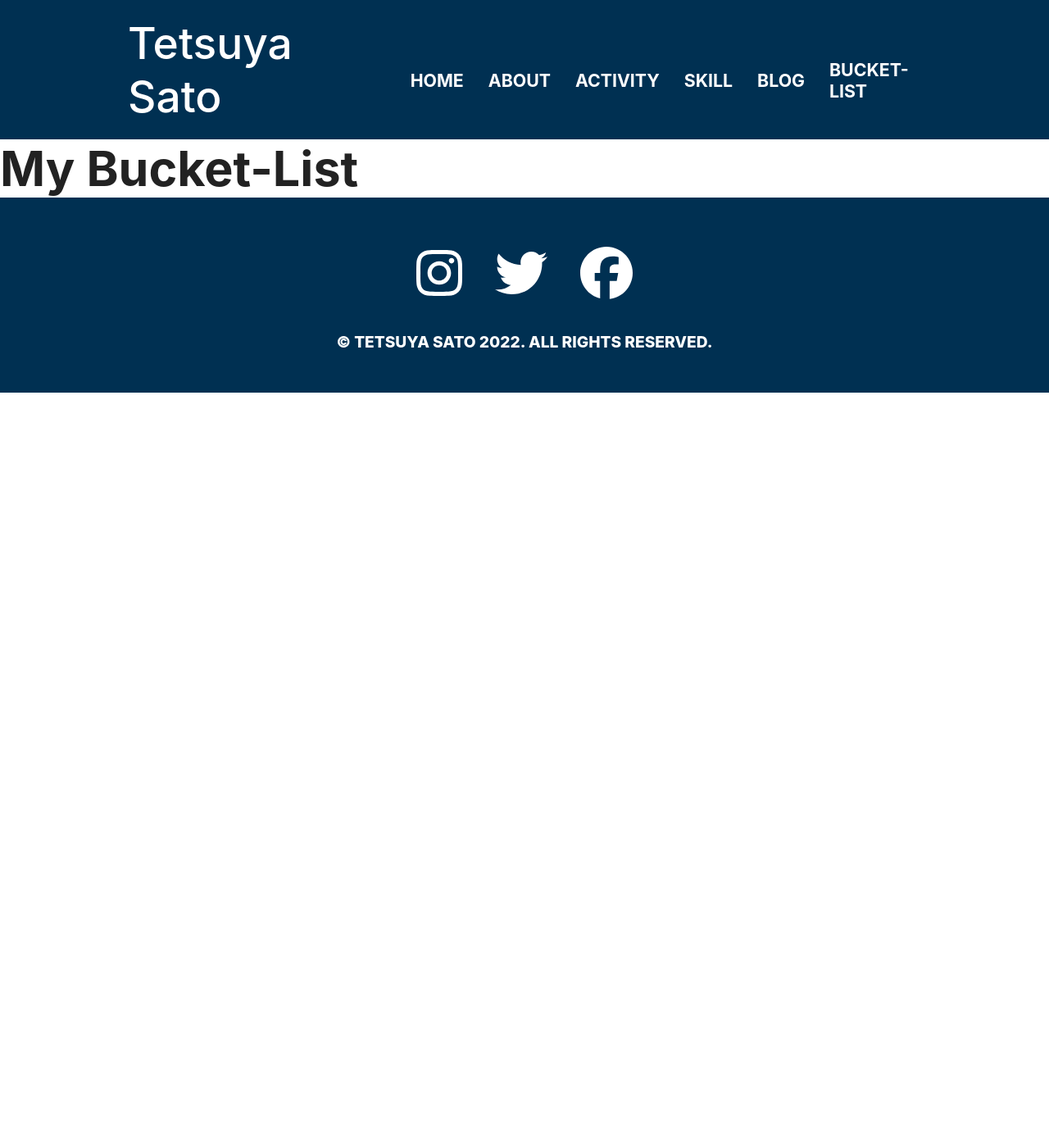
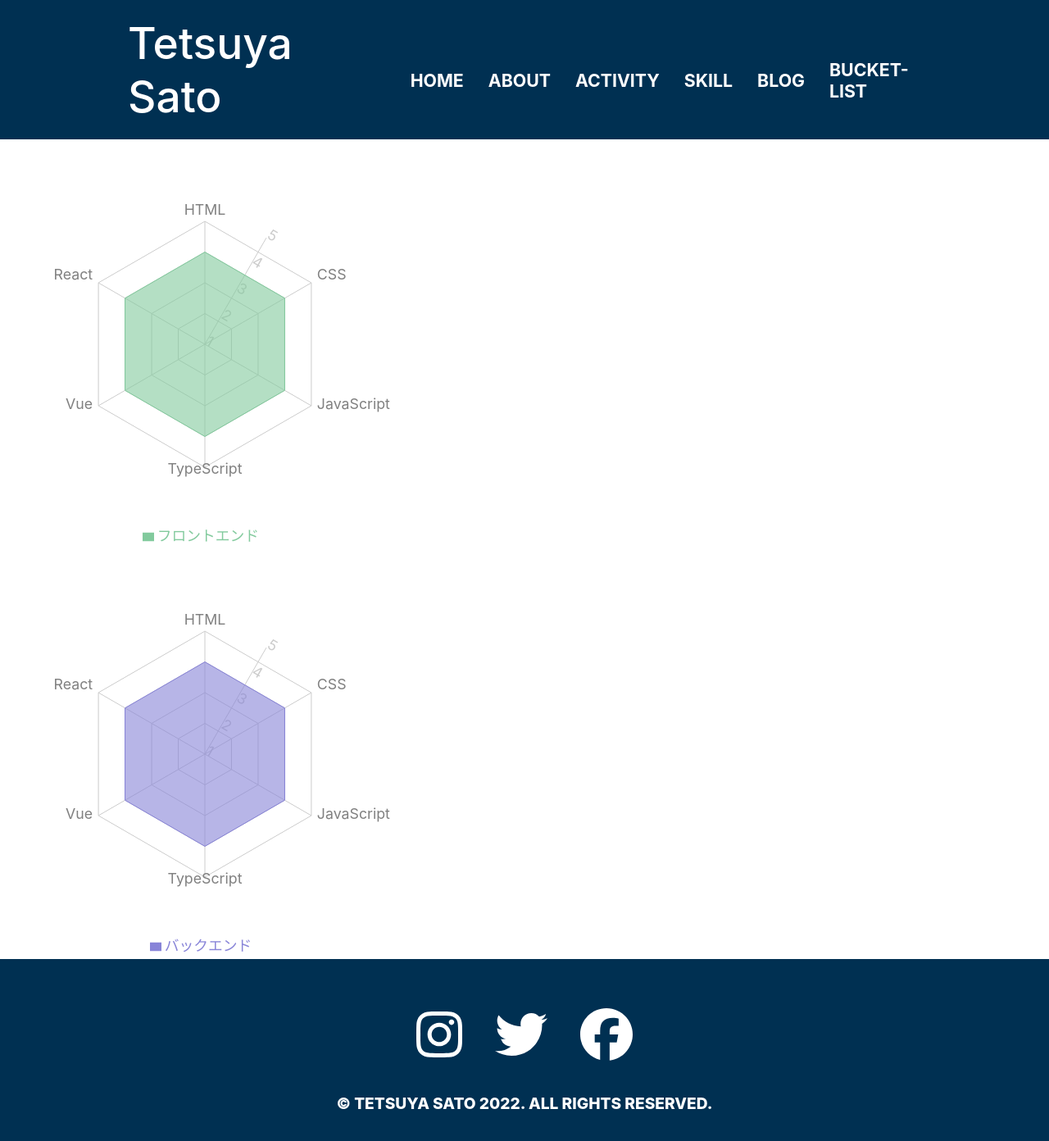
Before and after one commit to Tech-an/my_portfolio, a Next.js app: page /bucket in a window 1280 px wide. Shown: the top 1392 px of the page at 82% size. Before the commit the page ends 800 px from the top, so only its background shows below. Built offline with nearby package versions, Linux system fonts and the light colour scheme.

Commit message:
RaderChartの動作確認

```diff
--- a/package.json
+++ b/package.json
@@ -18,6 +18,7 @@
     "eslint-config-next": "13.0.4",
     "next": "13.0.4",
     "react": "18.2.0",
-    "react-dom": "18.2.0"
+    "react-dom": "18.2.0",
+    "recharts": "^2.1.16"
   }
 }
--- a/pages/bucket.jsx
+++ b/pages/bucket.jsx
@@ -1,3 +1,88 @@
+// 各種ライブラリのインポート
+import React, { PureComponent } from "react";
+import {
+  Radar,
+  RadarChart,
+  PolarGrid,
+  Legend,
+  PolarAngleAxis,
+  PolarRadiusAxis,
+} from "recharts";
+
+// 表示するデータを配列として定義
+const data = [
+  { subject: "HTML", A: 4, B: 4, fullMark: 5 },
+  { subject: "CSS", A: 4, B: 4, fullMark: 5 },
+  { subject: "JavaScript", A: 4, B: 4, fullMark: 5 },
+  { subject: "TypeScript", A: 4, B: 4, fullMark: 5 },
+  { subject: "Vue", A: 4, B: 4, fullMark: 5 },
+  { subject: "React", A: 4, B: 4, fullMark: 5 },
+];
+
 export default function Bucket() {
-  return <h1>My Bucket-List</h1>;
+  return (
+    <>
+      <RadarChart // レーダーチャート全体の設定を記述
+        cx={250} // 要素の左端とチャートの中心点との距離(0にするとチャートの左半分が隠れる)
+        cy={250} // 要素の上部とチャートの中心点との距離(0にするとチャートの上半分が隠れる)
+        outerRadius={150} // レーダーチャート全体の大きさ
+        width={500} // レーダーチャートが記載される幅(この幅よりチャートが大きい場合、はみ出た箇所は表示されない)
+        height={500} // レーダーチャートが記載される高さ
+        data={data} // 表示対象のデータ
+      >
+        {/* レーダーチャートの蜘蛛の巣のような線 */}
+        <PolarGrid />
+        {/* 項目を決めるデータのキー(サンプルでいう数学や歴史) */}
+        <PolarAngleAxis dataKey="subject" />
+
+        {/* 目安となる数値が表示される線を指定  */}
+        <PolarRadiusAxis
+          angle={60} // 中心点から水平を0°とした時の角度 垂直にしたいなら90を指定
+          domain={[1, 5]} // リストの１番目の要素が最小値、2番目の要素が最大値
+        />
+        {/* ２個目のレーダー */}
+        <Radar
+          name="フロントエンド"
+          dataKey="B"
+          stroke="#82ca9d"
+          fill="#82ca9d"
+          fillOpacity={0.6}
+        />
+
+        {/* グラフの下のAさんBさんの表記 */}
+        <Legend />
+      </RadarChart>
+      <RadarChart // レーダーチャート全体の設定を記述
+        cx={250} // 要素の左端とチャートの中心点との距離(0にするとチャートの左半分が隠れる)
+        cy={250} // 要素の上部とチャートの中心点との距離(0にするとチャートの上半分が隠れる)
+        outerRadius={150} // レーダーチャート全体の大きさ
+        width={500} // レーダーチャートが記載される幅(この幅よりチャートが大きい場合、はみ出た箇所は表示されない)
+        height={500} // レーダーチャートが記載される高さ
+        data={data} // 表示対象のデータ
+      >
+        {/* レーダーチャートの蜘蛛の巣のような線 */}
+        <PolarGrid />
+        {/* 項目を決めるデータのキー(サンプルでいう数学や歴史) */}
+        <PolarAngleAxis dataKey="subject" />
+
+        {/* 目安となる数値が表示される線を指定  */}
+        <PolarRadiusAxis
+          angle={60} // 中心点から水平を0°とした時の角度 垂直にしたいなら90を指定
+          domain={[1, 5]} // リストの１番目の要素が最小値、2番目の要素が最大値
+        />
+
+        {/* レーダーを表示 */}
+        <Radar
+          name="バックエンド" // そのチャートが誰のデータか指定(チャート下にここで指定した値が表示される)
+          dataKey="A" // 表示する値と対応するdata内のキー
+          stroke="#8884d8" // レーダーの外枠の色
+          fill="#8884d8" // レーダー内の色
+          fillOpacity={0.6} // レーダー内の色の濃さ(1にすると濃さMAX)
+        />
+
+        {/* グラフの下のAさんBさんの表記 */}
+        <Legend />
+      </RadarChart>
+    </>
+  );
 }
```
Also changed, not shown: 1 other file (tests, documents, lock files or other folders).
